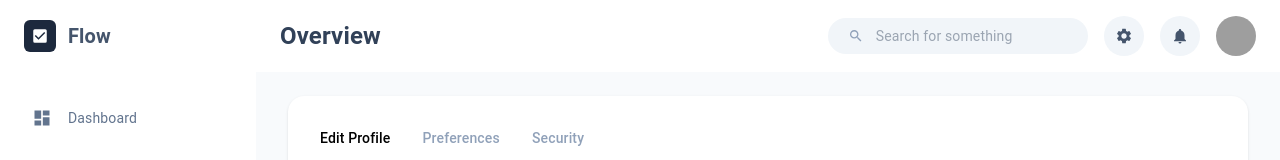
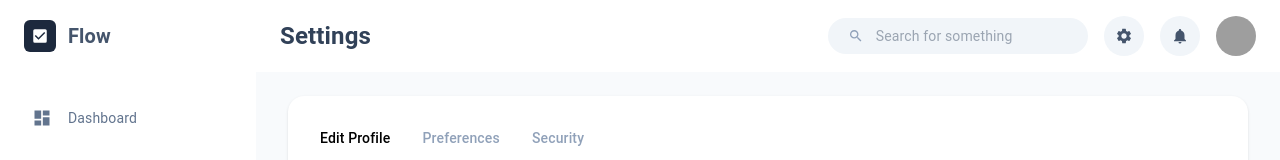
Before and after one commit to mayeDave/flow-dashboard, a React (Vite) app: page /settings in a window 1280 px wide. Shown: the top 160 px of the page. Built offline with nearby package versions, Linux system fonts and the light colour scheme; grey boxes are pictures that could not be loaded.

Commit message:
further styling

```diff
--- a/src/components/layout/Sidebar.tsx
+++ b/src/components/layout/Sidebar.tsx
@@ -45,7 +45,7 @@ export default function Sidebar() {
       {/* Sidebar */}
       <aside
         className={`
-          fixed top-0 left-0 h-full w-64 bg-white z-50
+          fixed top-0 left-0 h-screen w-64 bg-white z-50
           transform transition-transform duration-300
 
           ${isOpen ? "translate-x-0" : "-translate-x-full"}
--- a/src/components/layout/TopBar.tsx
+++ b/src/components/layout/TopBar.tsx
@@ -6,10 +6,15 @@ import {
 } from "react-icons/md";
 
 import { useAppStore } from "../../store/useAppStore";
+import { useLocation } from "react-router-dom";
 
 export default function TopBar() {
   const user = useAppStore((s) => s.user);
   const openSidebar = useAppStore((s) => s.openSidebar);
+
+  // i want the title to be dynamic based on the route, so i will use useLocation from react-router-dom to get the current path and then set the title accordingly
+  const location = useLocation();
+  const title = location.pathname.split("/").pop()?.replace("-", " ") || "Dashboard";
 
   return (
     <header className="bg-white">
@@ -19,7 +24,7 @@ export default function TopBar() {
 
         {/* Title */}
         <h1 className="text-2xl font-semibold text-slate-700">
-          Overview
+          {title.charAt(0).toUpperCase() + title.slice(1)}
         </h1>
 
         {/* Right */}
```
